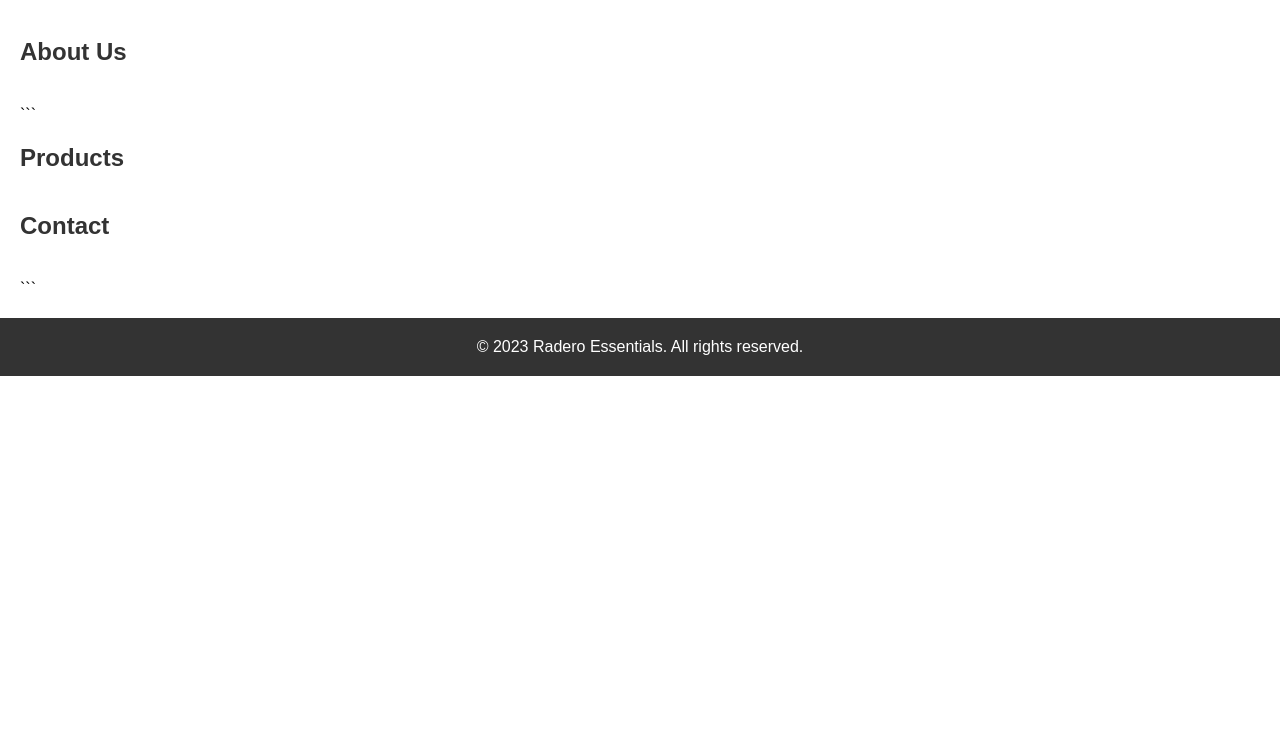
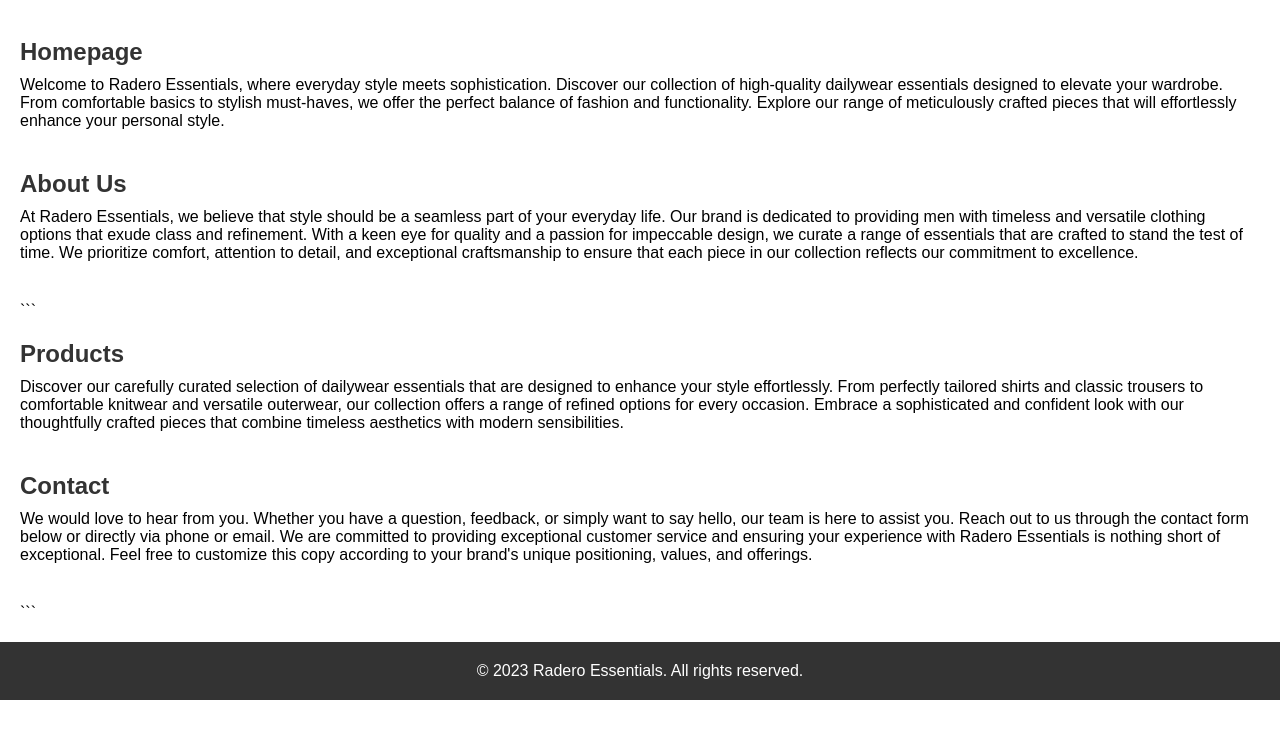
Before and after one commit to raderoessentials/raderoessentials.github.io, a plain HTML site: page index.html in a window 1280 px wide. Shown: the part 57-796 px from the top of the page. Drawn offline with Linux system fonts and the light colour scheme.

Commit message:
Update index.html

````diff
--- a/index.html
+++ b/index.html
@@ -71,20 +71,28 @@
 </header>
 
 <main>
+
+
+<section>
+<h2>Homepage</h2>
+Welcome to Radero Essentials, where everyday style meets sophistication. Discover our collection of high-quality dailywear essentials designed to elevate your wardrobe. From comfortable basics to stylish must-haves, we offer the perfect balance of fashion and functionality. Explore our range of meticulously crafted pieces that will effortlessly enhance your personal style.
+</section>
+
 <section>
 <h2>About Us</h2>
-<!-- Add information about your brand here -->
+At Radero Essentials, we believe that style should be a seamless part of your everyday life. Our brand is dedicated to providing men with timeless and versatile clothing options that exude class and refinement. With a keen eye for quality and a passion for impeccable design, we curate a range of essentials that are crafted to stand the test of time. We prioritize comfort, attention to detail, and exceptional craftsmanship to ensure that each piece in our collection reflects our commitment to excellence.
 </section>
 
 ```
 <section>
   <h2>Products</h2>
-  <!-- Showcase your products here -->
+  Discover our carefully curated selection of dailywear essentials that are designed to enhance your style effortlessly. From perfectly tailored shirts and classic trousers to comfortable knitwear and versatile outerwear, our collection offers a range of refined options for every occasion. Embrace a sophisticated and confident look with our thoughtfully crafted pieces that combine timeless aesthetics with modern sensibilities.
 </section>
 
 <section>
   <h2>Contact</h2>
-  <!-- Add contact information and form here -->
+  We would love to hear from you. Whether you have a question, feedback, or simply want to say hello, our team is here to assist you. Reach out to us through the contact form below or directly via phone or email. We are committed to providing exceptional customer service and ensuring your experience with Radero Essentials is nothing short of exceptional.
+  Feel free to customize this copy according to your brand's unique positioning, values, and offerings.
 </section>
 
 ```
````
